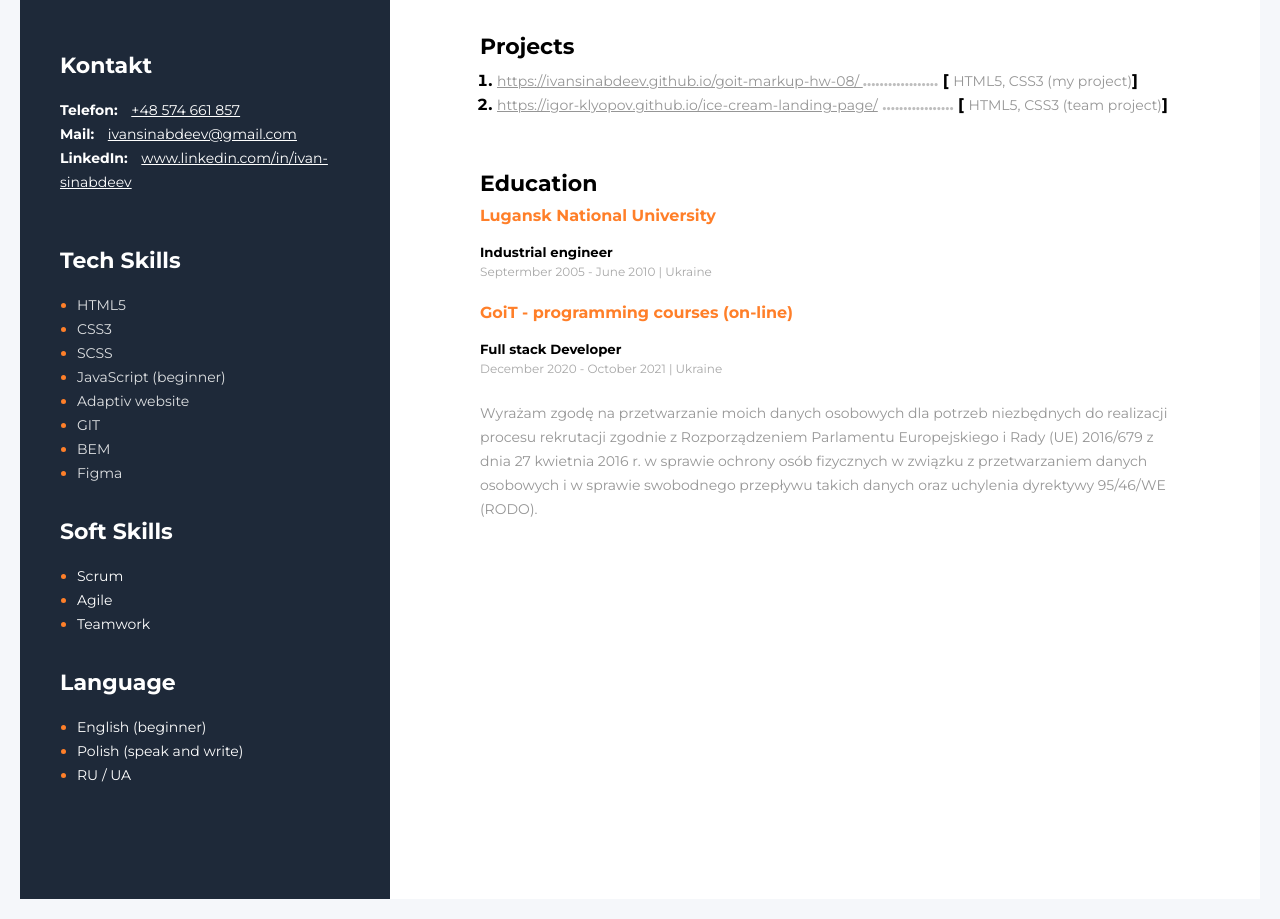
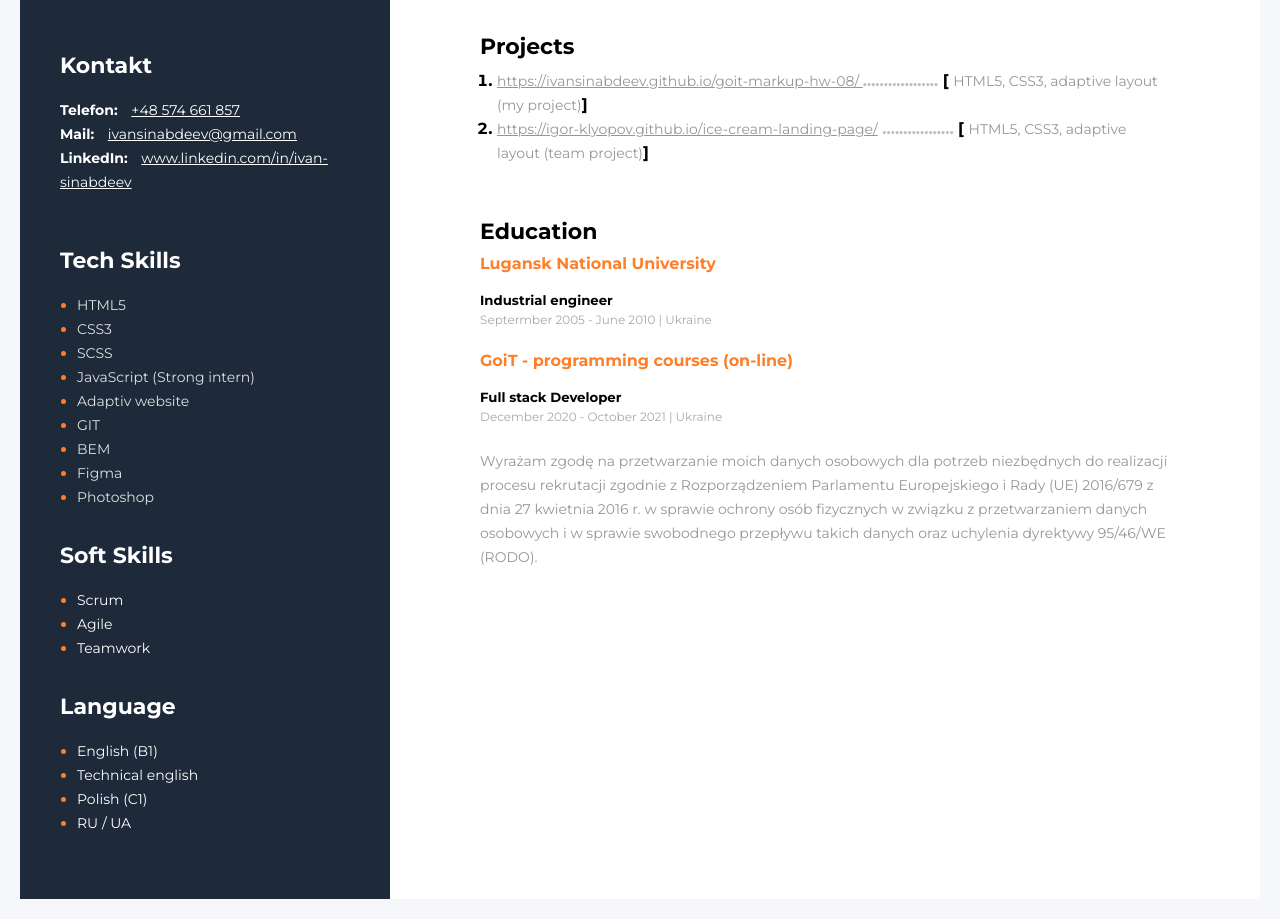
Before and after one commit to ivansinabdeev/myCV-iT, a plain HTML site: page index.html in a window 1280 px wide. Shown: the part 440-1359 px from the top of the page. Drawn offline with Linux system fonts and the light colour scheme.

Commit message:
update layout

```diff
--- a/index.html
+++ b/index.html
@@ -36,11 +36,12 @@
                     <li class="tech-skills-item"><span class="tech-skills-text">HTML5</span></li>
                     <li class="tech-skills-item"><span class="tech-skills-text">CSS3</span></li>
                     <li class="tech-skills-item"><span class="tech-skills-text">SCSS</span></li>
-                    <li class="tech-skills-item"><span class="tech-skills-text">JavaScript (beginner)</span></li>
+                    <li class="tech-skills-item"><span class="tech-skills-text">JavaScript (Strong intern)</span></li>
                     <li class="tech-skills-item"><span class="tech-skills-text">Adaptiv website</span></li>
                     <li class="tech-skills-item"><span class="tech-skills-text">GIT</span></li>
                     <li class="tech-skills-item"><span class="tech-skills-text">BEM</span></li>
                     <li class="tech-skills-item"><span class="tech-skills-text">Figma</span></li>
+                    <li class="tech-skills-item"><span class="tech-skills-text">Photoshop</span></li>
                 </ul>
 
 
@@ -69,10 +70,13 @@
                 <h3 class="soft-skills-title">Language</h3>
                 <ul>
                     <li class="soft-skills-item">
-                        <span class="soft-skills-text">English (beginner)</span>
+                        <span class="soft-skills-text">English (B1)</span>
                     </li>
                     <li class="soft-skills-item">
-                        <span class="soft-skills-text">Polish (speak and write)</span>
+                        <span class="soft-skills-text">Technical english</span>
+                    </li>
+                    <li class="soft-skills-item">
+                        <span class="soft-skills-text">Polish (C1)</span>
                     </li>
                     <!-- <li class="soft-skills-item">
                                     <span class="soft-skills-text">GTD</span>
@@ -117,12 +121,12 @@
                 https://ivansinabdeev.github.io/goit-markup-hw-08/
                 </a>
                 <span class="tochka">..................</span>
-                <span><b>[</b> <span class="tech-name"> HTML5, CSS3 (my project)</span><b>]</b></span>
+                <span><b>[</b> <span class="tech-name"> HTML5, CSS3, adaptive layout (my project)</span><b>]</b></span>
             </li>
             <li class="project-nomer">
                 <a class="project-link" href="https://igor-klyopov.github.io/ice-cream-landing-page/">https://igor-klyopov.github.io/ice-cream-landing-page/</a>
                 <span class="tochka">.................</span>
-                <span><b>[</b> <span class="tech-name">HTML5, CSS3 (team project)</span><b>]</b></span>
+                <span><b>[</b> <span class="tech-name">HTML5, CSS3, adaptive layout (team project)</span><b>]</b></span>
             </li>
             <!-- <li class="project-nomer">
                 <a class="project-link" href="https://kidslike.goit.co.ua/">https://kidslike.goit.co.ua/</a>
```
